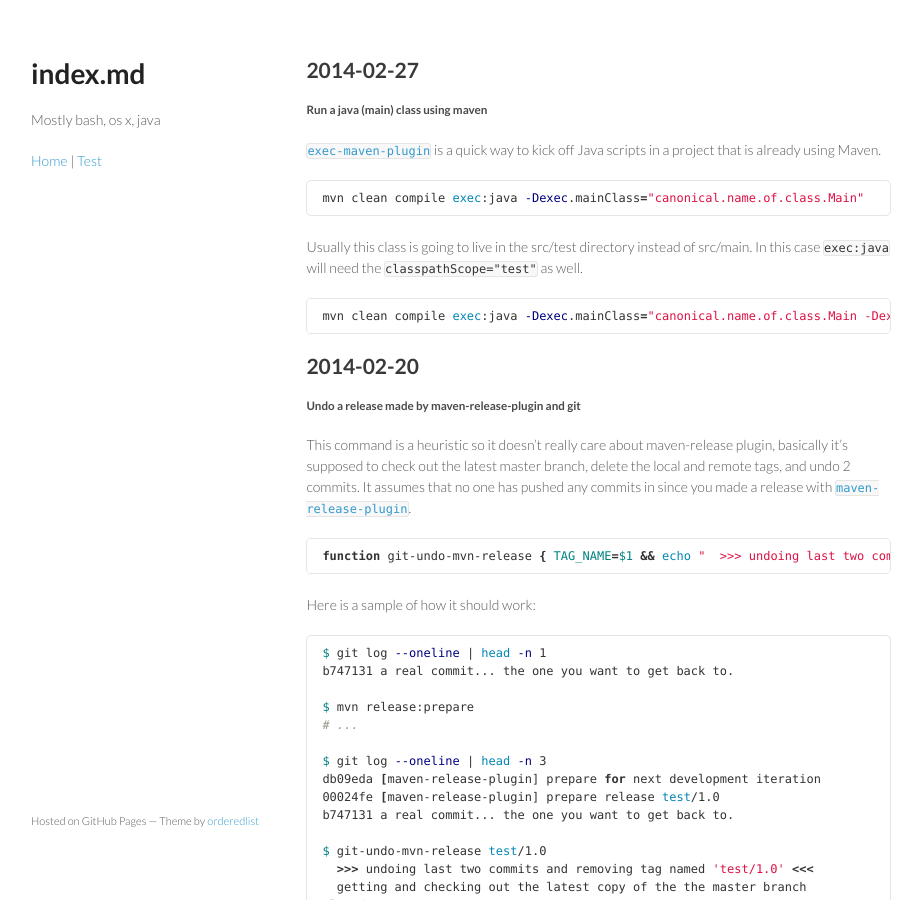
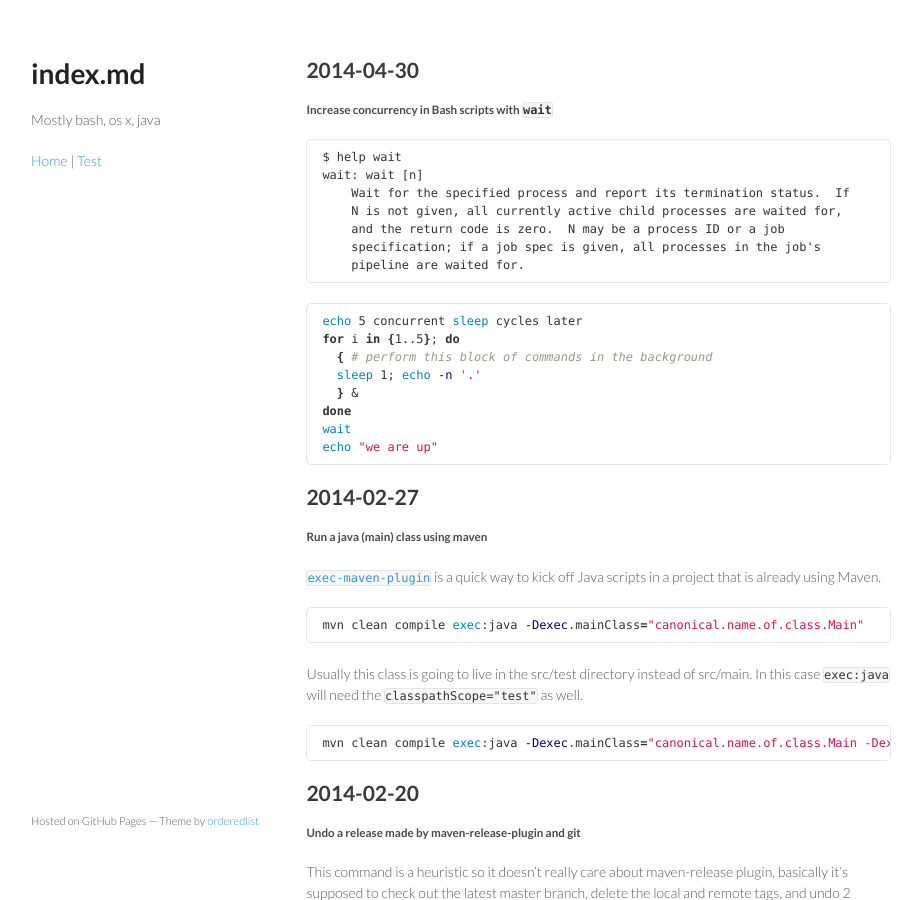
Before and after one commit to yegeniy/yegeniy.github.io, a Jekyll site: the page built from index.md, in a window 1280 px wide and 900 px high. Shown: the whole window, without its empty margins (179-1101 px from the left). Built offline with Jekyll 4.4.1, drawn with Linux system fonts in a browser that asks for light colours; Markdown is read by kramdown in place of the engine named in the settings.

Commit message:
Increase concurrency in Bash scripts with `wait`

````diff
--- a/index.md
+++ b/index.md
@@ -4,6 +4,32 @@ title: Tricks for the CLI by yegeniy
 name: Tricks for the CLI
 tagline: Mostly bash, os x, java
 ---
+
+2014-04-30
+----------
+
+##### Increase concurrency in Bash scripts with `wait`
+
+```
+$ help wait
+wait: wait [n]
+    Wait for the specified process and report its termination status.  If
+    N is not given, all currently active child processes are waited for,
+    and the return code is zero.  N may be a process ID or a job
+    specification; if a job spec is given, all processes in the job's
+    pipeline are waited for.
+```
+
+```bash
+echo 5 concurrent sleep cycles later
+for i in {1..5}; do
+  { # perform this block of commands in the background
+  sleep 1; echo -n '.'
+  } &
+done
+wait
+echo "we are up"
+```
 
 2014-02-27
 ----------
````
